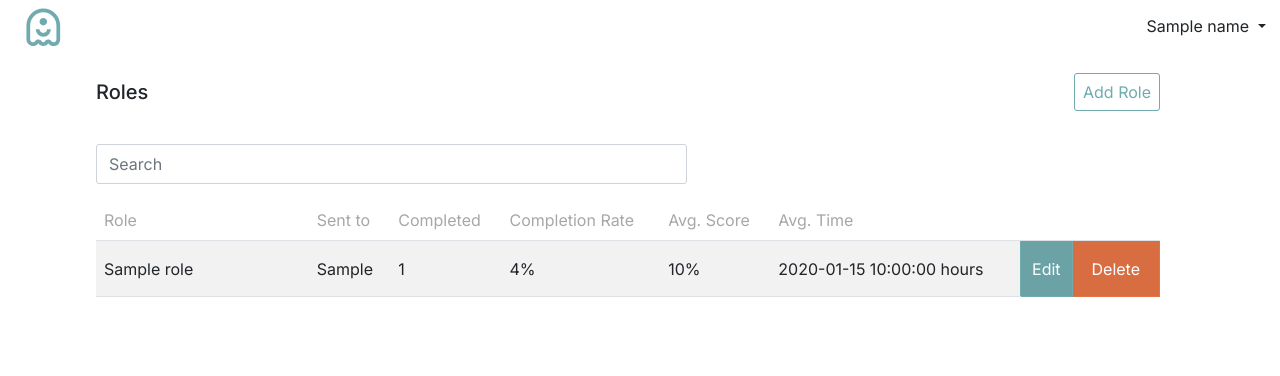
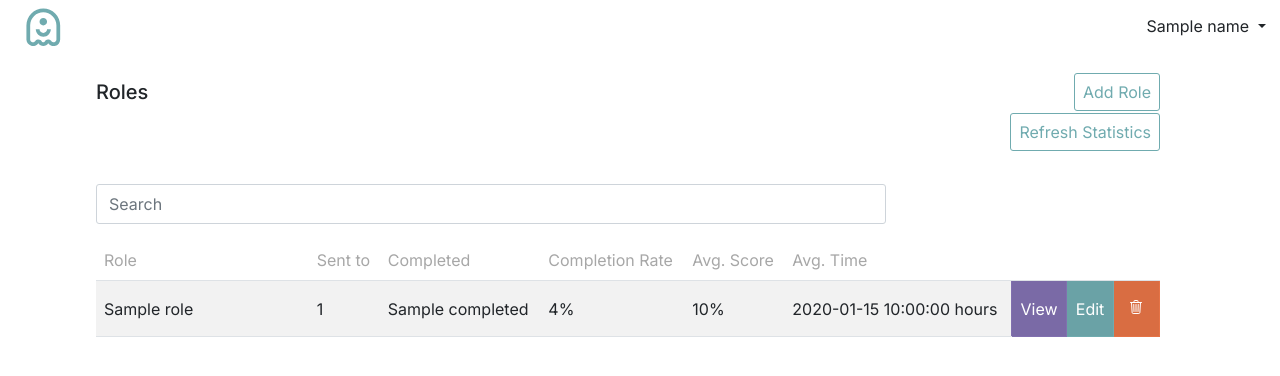
Before and after one commit to work-owlo/trainingFull, a FastAPI app: template templates/employer/roles.html in a window 1280 px wide. Shown: the top 376 px of the page. Run offline with FastAPI, Linux system fonts and the light colour scheme; the template is opened without the code that fills it: most values are stand-ins (such as "Sample title", 1, 10 or a date in 2020).

Commit message:
Update roles

```diff
--- a/API.py
+++ b/API.py
@@ -528,36 +528,22 @@ def view_company_roles(response: Response, request: Request,  manager: Manager =
     """
     Get all the roles of this company
     """
+    keyword = request.query_params.get('keyword')
+    if keyword != None:
+        keyword = keyword.strip()
+
     if not manager:
         return RedirectResponse(url="/company/logout", status_code=302)
     elif manager.company_id == None:
         return RedirectResponse(url="/company/add_company", status_code=302)
-
-    roles = [
-    {
-        "id": 1,
-        "name": "Dispatch",
-        "num_members": 2,
-        "sent_to": 2,
-        "comp_rate": 100,
-        "avg_score": 4.5,
-        "avg_time": 4.5
-    },
-    {
-        "id": 2,
-        "name": "Driver",
-        "num_members": 2,
-        "sent_to": 2,
-        "comp_rate": 100,
-        "avg_score": 4.5,
-        "avg_time": 4.5
-    }
-    ]
+    roles = get_role_comprehensive(manager.company_id, keyword)
+    print(roles)
     return EMPLOYER_TEMPLATES.TemplateResponse(
         "roles.html",
         {
             "request": request,
-            "roles": roles
+            "roles": roles,
+            "keyword": keyword if keyword != None else '',
         }
     )
 
--- a/static/style.css
+++ b/static/style.css
@@ -348,6 +357,15 @@
         padding:.3rem
     }
 
+
+    .role-analytics {
+        background-color: #8170af !important;
+        color:white;
+        border: 1px solid #8170af !important;
+        text-align: center;
+        padding:.3rem
+    }
+
     .role-delete {
         background-color: #e57346 !important;
         color:white;
--- a/templates/employer/roles.html
+++ b/templates/employer/roles.html
@@ -14,20 +14,24 @@
                     <p style="text-align: right;">
                         <a href="/company/add_role" class="add-btn">Add Role</a>
                     </p>
+                    <p style="text-align: right;">
+                      <a href="/company/add_role" class="add-btn">Refresh Statistics</a>
+                    </p>
                 </div>
             </div>
 
 
 
             <!-- Search Bar -->
-            <div class="row g-2 inputs">
-                <div class="col-md">
-                    <div class="mb-3">
-                        <input type="text" class="form-control search-inputs" id="search-module" placeholder="Search">
-                    </div>
-                </div>
-                <div class="col-md-3"></div>
+            <form method="get" action="/company/roles">
+              <div class="row g-2 inputs">
+                  <div class="col-md">
+                      <div class="mb-3">
+                          <input type="text" name="keyword" class="form-control search-inputs" id="search-module" placeholder="Search" value="{{keyword}}">
+                      </div>
+                  </div>
               </div>
+          </form>
 
             <!-- Team Table -->
             <table class="table table-striped">
@@ -39,21 +43,28 @@
                     <th scope="col">Completion Rate</th>
                     <th scope="col">Avg. Score</th>
                     <th scope="col">Avg. Time</th>
+                    <th scope="col" class="invisible">View</th>
                     <th scope="col" class="invisible">Edit</th>
-                    <th scope="col" class="invisible">Delete</th>
+                    <th scope="col" class="invisible"><ion-icon name="trash-outline"></ion-icon></th>
                   </tr>
                 </thead>
                 <tbody>
+                  {% if roles|length == 0 %}
+                    <tr>
+                        <td colspan="8" style="text-align: center;">No roles found</td>
+                    </tr>
+                  {% endif %}
                   {% for role in roles %}
                     <tr>
-                        <td scope="row">{{role['name']}}</td>
-                        <td>{{role['sent_to']}}</td>
-                        <td>{{role['num_members']}}</td>
-                        <td >{{role['comp_rate']}}%</td>
-                        <td >{{role['avg_score']}}%</td>
-                        <td >{{role['avg_time']}} hours </td>
-                        <td class="role-edit"><a href="/company/editRole/{{role['id']}}" class="txt-dec-white no-hover">Edit</a></td>
-                        <td class="role-delete"><button data-bs-toggle="modal" data-bs-target="#exampleModal" class="no-btn no-hover ">Delete</button></td>
+                        <td scope="row">{{role['role_name']}}</td>
+                        <td>{{role['count']}}</td>
+                        <td>{{role['completed']}}</td>
+                        <td >{{role['completion_rate']}}%</td>
+                        <td >{{role['average_score']}}%</td>
+                        <td >{{role['average_time']}} hours </td>
+                        <td class="role-analytics"><a href="/company/viewRole/{{role['role_id']}}" class="txt-dec-white no-hover">View</a></td>
+                        <td class="role-edit"><a href="/company/editRole/{{role['role_id']}}" class="txt-dec-white no-hover">Edit</a></td>
+                        <td class="role-delete"><button data-bs-toggle="modal" data-bs-target="#exampleModal" class="no-btn no-hover "><ion-icon name="trash-outline"></ion-icon></button></td>
                     </tr>
                 {% endfor %}
                 </tbody>
```
Also changed, not shown: other parts of static/style.css (+9 -0 lines), classes.py (+10 -0 lines), roles.py (+25 -0 lines), templates/employer/team.html (+20 -1 lines).
